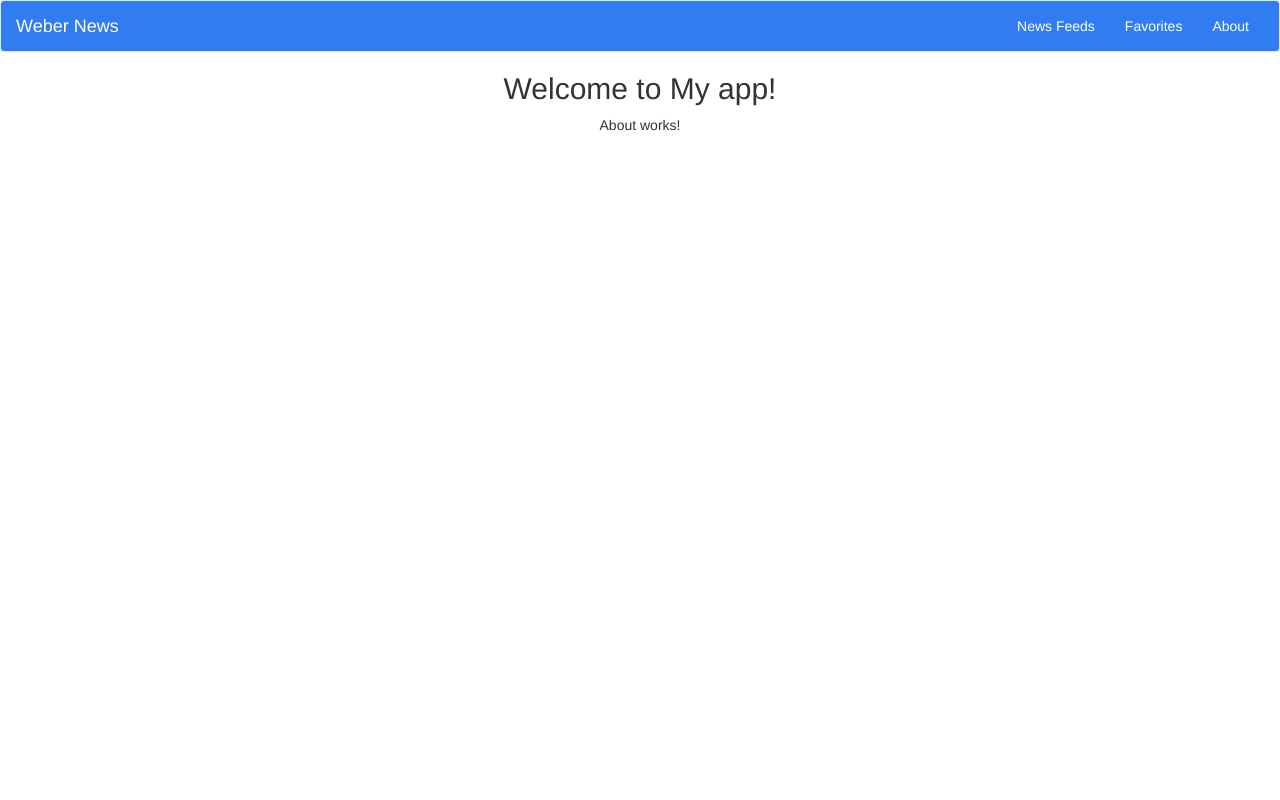
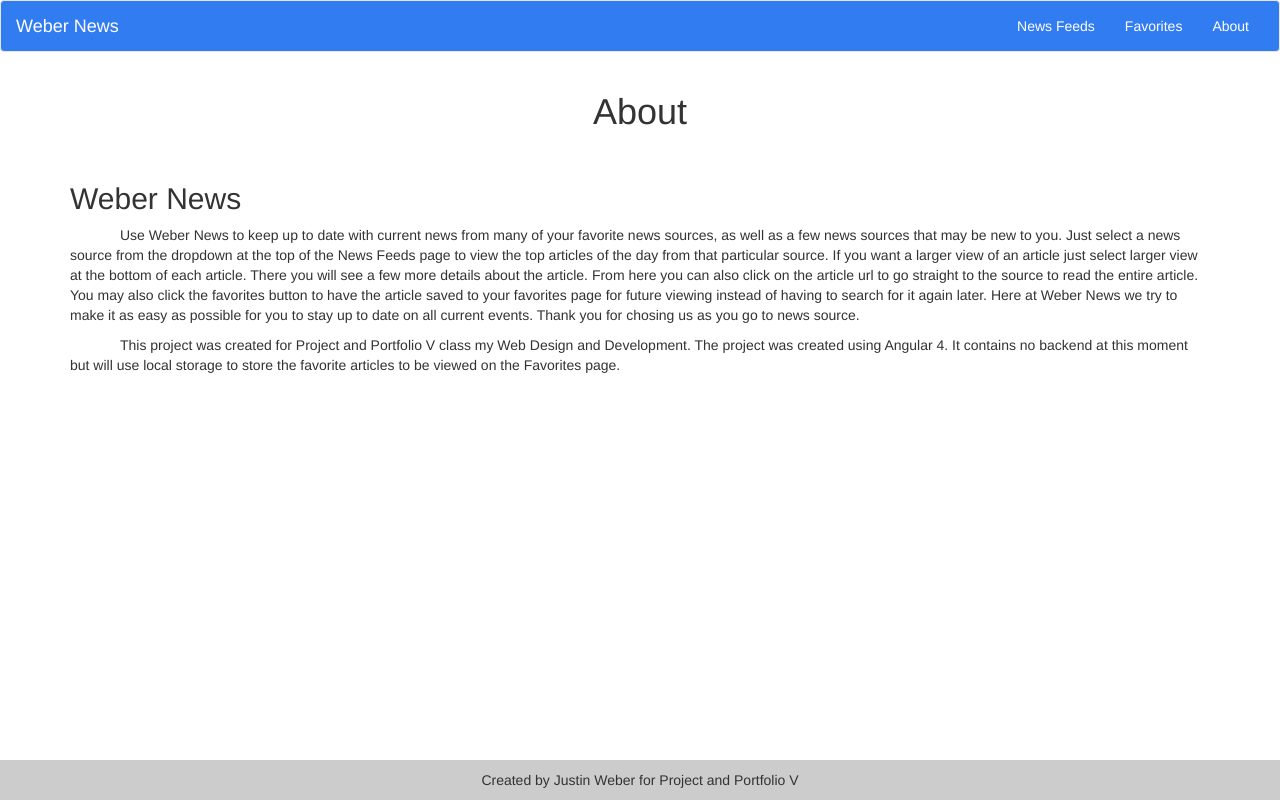
Before and after one commit to jjweber/workProject, an Angular app: page /about in a window 1280 px wide. Built offline with nearby package versions, Linux system fonts and the light colour scheme.

Commit message:
Added services folder with articles service. Added Json data to News Feeds Page. Working on Modal data population and saving article to local storage.

```diff
--- a/src/app/about/about.component.css
+++ b/src/app/about/about.component.css
@@ -0,0 +1,11 @@
+h2, p {
+  text-align: left;
+}
+
+h2 {
+  margin-top: 5rem;
+}
+
+p {
+  text-indent: 5rem;
+}
--- a/src/app/about/about.component.html
+++ b/src/app/about/about.component.html
@@ -1,3 +1,10 @@
-<p>
-  About works!
-</p>
+<div class="container">
+  <h1>About</h1>
+  <h2>Weber News</h2>
+  <p>
+    Use Weber News to keep up to date with current news from many of your favorite news sources, as well as a few news sources that may be new to you. Just select a news source from the dropdown at the top of the News Feeds page to view the top articles of the day from that particular source. If you want a larger view of an article just select larger view at the bottom of each article. There you will see a few more details about the article. From here you can also click on the article url to go straight to the source to read the entire article. You may also click the favorites button to have the article saved to your favorites page for future viewing instead of having to search for it again later. Here at Weber News we try to make it as easy as possible for you to stay up to date on all current events. Thank you for chosing us as you go to news source.
+  </p>
+  <p>
+    This project was created for Project and Portfolio V class my Web Design and Development. The project was created using Angular 4. It contains no backend at this moment but will use local storage to store the favorite articles to be viewed on the Favorites page.
+  </p>
+</div>
--- a/src/app/app.component.css
+++ b/src/app/app.component.css
@@ -1,3 +1,10 @@
+html,
+body {
+   margin:0;
+   padding:0;
+   height:100%;
+}
+
 .navbar {
   background: #327cf2;
 }
@@ -7,6 +14,30 @@
   color: #FFF;
 }
 
+#container {
+   min-height:100%;
+   position: relative;
+}
+
+#main {
+  height: 100%;
+  min-height:100%;
+  overflow: auto;
+  height: auto !important;
+  padding-bottom: 5rem;
+}
+
 h1 {
   font-size: 30px;
 }
+
+footer {
+  position: fixed;
+  padding: 1rem;
+  margin-top: 5rem;
+  text-align: center;
+  background: #CCC;
+  bottom: 0;
+  left: 0;
+  right: 0;
+}
--- a/src/app/app.component.html
+++ b/src/app/app.component.html
@@ -23,10 +23,11 @@
   </div><!-- /.container-fluid -->
 </nav>
 <!--The content below is only a placeholder and can be replaced.-->
-<div style="text-align:center">
-  <h1>
-    Welcome to {{title}}!
-  </h1>
+<div style="text-align:center" id="container">
+  <div id="main">
+    <router-outlet></router-outlet>
+    <div id="clear"></div>
+  </div>
+</div>
 
-  <router-outlet></router-outlet>
-</div>
+<footer>Created by Justin Weber for Project and Portfolio V</footer>
--- a/src/app/favorites/favorites.component.html
+++ b/src/app/favorites/favorites.component.html
@@ -1,3 +1 @@
-<p>
-  Favorites works!
-</p>
+<h1>Favorites</h1>
--- a/src/app/home/home.component.css
+++ b/src/app/home/home.component.css
@@ -1,4 +1,89 @@
-thead {
+.navbar {
   background: #327cf2;
   color: #FFF;
 }
+
+.navbar-default .navbar-brand,
+.navbar-default .navbar-nav>li>a {
+  color: #FFF;
+}
+
+.navbar-default .navbar-toggle .icon-bar {
+  background-color: #FFF;
+}
+.navbar-default .navbar-nav>li>a .active {
+  color: #333;
+}
+
+h1 {
+  text-align: center;
+  font-size: 35px;
+}
+
+#articlesContainer {
+  width: 100%;
+  text-align: center;
+  margin: 5rem auto;
+}
+
+#cardContainer {
+  text-align: center;
+  display: flex;
+  flex-wrap: wrap;
+  width:100%;
+}
+
+#cardContainer li {
+  list-style: none;
+  position: relative;
+  border: 1px solid #e6e6e6;
+  width:100%;
+  margin: 1rem;
+}
+@media only screen and (min-width: 630px) {
+  #cardContainer li {
+  	width: calc(100%/2.5);
+  }
+}
+
+@media only screen and (min-width: 975px) {
+  #cardContainer li {
+  	width: calc(100%/3.5);
+  }
+}
+
+@media only screen and (min-width: 1267px) {
+  #cardContainer li {
+  	width: calc(100%/4.5);
+  }
+}
+
+#cardContainer li h3 {
+  background: #327cf2;
+  color: #FFF;
+  padding: 1rem 0;
+  margin-top: 0;
+}
+
+.newsImages {
+  text-align: center;
+  width: 100%;
+  padding: 0;
+  margin: -1rem 0 2.5rem 0;
+}
+
+#cardContainer li p:first-of-type {
+  padding: 0 .5rem;
+  margin: 0 0 4rem 0;
+}
+
+#modalBtn {
+  background: #CCC;
+  color: #FFF;
+  cursor: pointer;
+  position: absolute;
+  padding: 0.5rem 0;
+  left: 0;
+  right: 0;
+  bottom: 0;
+}
--- a/src/app/home/home.component.html
+++ b/src/app/home/home.component.html
@@ -1,6 +1,6 @@
-<!-- HTML for SEARCH BAR -->
+
 <form class="navbar-form searchForm">
-  <select id="userSelections" class="searchBar" name="select1" onmousedown="if(this.options.length>4){this.size=4;}"  onchange='this.size=0;' onblur="this.size=0;">
+  <select [(ngModel)]="newsSource" (ngModelChange)="sourceChanged($event)" class="searchBar" name="select1" onmousedown="if(this.options.length>4){this.size=4;}" onclick="this.size=0;">
     <option value="none">Select News Source</option>
     <option value="abc-news-au">ABC News</option>
     <option value="associated-press">Associated Press</option>
@@ -22,7 +22,7 @@
     <option value="focus">Focus</option>
     <option value="fortune">Fortune</option>
     <option value="four-four-two">FourFourTwo</option>
-    <option value="Fox Sports">fox-sports</option>
+    <option value="fox-sports">Fox Sports</option>
     <option value="google-news">Google News</option>
     <option value="hacker-news">Hacker News</option>
     <option value="ign">IGN</option>
@@ -47,19 +47,42 @@
   </select>
   <button type="button" onclick="makeRequest()">Search</button>
 </form>
-<div class="container">
-  <table id="dataTable" class="table table-striped">
-    <thead>
-      <tr id="myRow">
-        <td>Title</td>
-        <td>Description</td>
-        <td>Author/Url</td>
-        <td>Image Url</td>
-      </tr>
-    </thead>
 
-    <tbody id="dataBody">
+<!--{{ articles | json }}-->
 
-    </tbody>
-  </table>
+<div>
+  <h1>{{pageTitle}}</h1>
+
+  <div id="articlesContainer" class="container">
+    <ul id="cardContainer">
+      <li id="articleCards" *ngFor="let article of articlesList[0]; let i = index">
+        <a class="hidden">{{i + 1}}</a>
+        <h3 class="articleTitle">{{article.title}}</h3>
+        <div><img class="newsImages" src="{{article.urlToImage}}"></div>
+        <p class="articleDescription">{{article.description}}</p>
+        <a id="modalBtn" data-toggle="modal" data-target="#myModal">Larger View</a>
+      </li>
+    </ul>
+  </div>
+
+  <!-- Modal -->
+  <div class="modal fade" id="myModal" tabindex="-1" role="dialog" aria-labelledby="myModalLabel">
+    <div class="modal-dialog" role="document">
+      <div class="modal-content">
+        <div class="modal-header">
+          <button type="button" class="close" data-dismiss="modal" aria-label="Close"><span aria-hidden="true">&times;</span></button>
+          <h4 class="modal-title" id="myModalLabel">Modal title</h4>
+        </div>
+        <div class="modal-body" *ngFor="let article of articlesList[0]">
+          <h3 class="articleTitle">{{article.title}}</h3>
+          <div><img class="newsImages" src="{{article.urlToImage}}"></div>
+          <p class="articleDescription">{{article.description}}</p>
+        </div>
+        <div class="modal-footer">
+          <button type="button" class="btn btn-default" data-dismiss="modal">Close</button>
+          <button type="button" class="btn btn-primary">Favorite</button>
+        </div>
+      </div>
+    </div>
+  </div>
 </div>
--- a/src/app/home/home.component.ts
+++ b/src/app/home/home.component.ts
@@ -1,4 +1,11 @@
 import { Component, OnInit } from '@angular/core';
+import { Observable } from 'rxjs/Rx';
+import { ArticleService } from '../services/article.service';
+
+class ArticleDO {
+constructor(
+    public title: string) { }
+}
 
 @Component({
   selector: 'app-home',
@@ -6,14 +13,38 @@ import { Component, OnInit } from '@angular/core';
   styleUrls: ['./home.component.css']
 })
 export class HomeComponent implements OnInit {
+  articles: any;
+  newsSource: any = '';
+  articlesList = new Array;
+  pageTitle = 'News Feeds';
 
-  constructor() {
+  constructor(private articleService: ArticleService) {
   }
 
   ngOnInit() {
     const searchField = document.querySelector('#userSelections');
-    const apikey = '0d7756c1218343da88921149462e1cb7';
-    console.log(apikey);
+    console.log('Making api call');
+    this.articleService.getArticles()
+      .subscribe((data) => {
+        this.articlesList = new Array;
+        console.log('Data: ', data);
+        // this.articles = data;
+        this.articlesList.push(data.articles);
+        console.log(this.articlesList);
+      });
+  }
 
+  sourceChanged(newSource) {
+    console.log('New Source chosen: ', newSource);
+    this.newsSource = newSource;
+    this.articlesList.length = 0;
+
+    this.articleService.getArticlesBYNewsSource(newSource)
+      .subscribe((data) => {
+        console.log('Data: ', data);
+        // this.articles = data;
+        this.articlesList.push(data.articles);
+        console.log(this.articlesList);
+      });
   }
 }
--- /dev/null
+++ b/src/app/services/article.service.ts
@@ -0,0 +1,36 @@
+import { Injectable } from '@angular/core';
+import { Http, Response, Headers, RequestOptions, Jsonp, URLSearchParams } from '@angular/http';
+import { Observable } from 'rxjs/Rx';
+
+import 'rxjs/add/operator/map';
+
+
+
+const apiKey = '0d7756c1218343da88921149462e1cb7';
+const baseUrl = 'https://newsapi.org/v1/articles';
+
+const searchField = {
+  value: 'bild'
+};
+
+@Injectable()
+export class ArticleService {
+
+  constructor(private jsonp: Jsonp, private http: Http) {}
+
+  getArticles() {
+    const articlesUrl = `${baseUrl}?sortBy=top&source=abc-news-au&apiKey=${apiKey}`;
+    console.log('Calling api: ', articlesUrl);
+
+    return this.http.get(articlesUrl)
+      .map((res: any) => res.json());
+  }
+
+  getArticlesBYNewsSource(newsSource: string) {
+    const articlesUrl = `${baseUrl}?sortBy=top&source=${newsSource}&apiKey=${apiKey}`;
+    console.log('Calling api: ', articlesUrl);
+
+    return this.http.get(articlesUrl)
+      .map((res: any) => res.json());
+  }
+}
--- a/tsconfig.json
+++ b/tsconfig.json
@@ -7,7 +7,7 @@
     "moduleResolution": "node",
     "emitDecoratorMetadata": true,
     "experimentalDecorators": true,
-    "target": "es5",
+    "target": "es6",
     "typeRoots": [
       "node_modules/@types"
     ],
```
Also changed, not shown: src/app/app.module.ts (+8 -4 lines).
